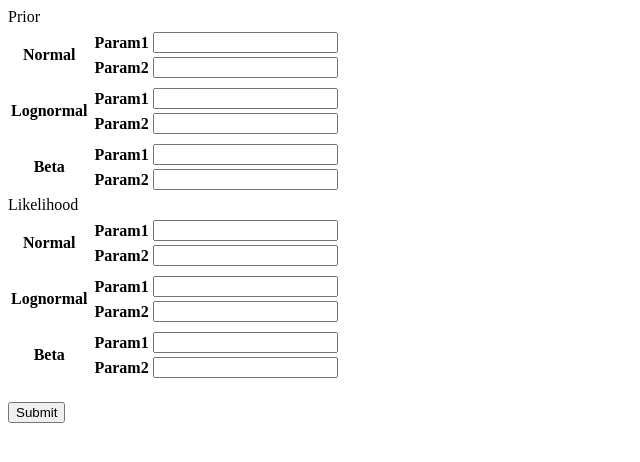
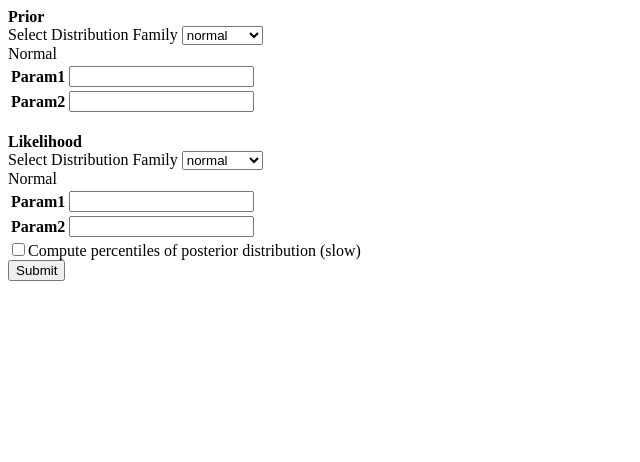
Before and after one commit to tadamcz/bayes-continuous, a Flask app: template templates/hw.html in a window 1280 px wide. Shown: the top 462 px of the page, without its empty margins (0-640 px from the left). Run offline with Flask 2, Linux system fonts and the light colour scheme; the template is opened without the code that fills it: values that come from a table or form of the project are taken from there, others are empty.

Commit message:
Drop-downs. Computing percentiles optional.
Can't get WTForm validation to work *at all* though...

```diff
--- a/main.py
+++ b/main.py
@@ -3,8 +3,8 @@ from flask import request
 
 
 from flask_wtf import FlaskForm
-from wtforms import StringField, DecimalField, FormField, SelectField
-from wtforms.validators import DataRequired
+from wtforms import StringField, DecimalField, FormField, BooleanField, SelectField
+from wtforms.validators import Regexp, NumberRange, EqualTo, DataRequired, InputRequired
 
 import bayes
 
@@ -13,9 +13,10 @@ app.secret_key = '85471922274287851509 97062761986949020795 57366896783488140597
 
 class TwoParamsForm(FlaskForm):
 	param1 = DecimalField()
-	param2 = DecimalField()
+	param2 = DecimalField(validators=[NumberRange(min=1,max=2,message='no!')])
 
 class DistrForm(FlaskForm):
+	select_distribution_family = SelectField(choices=['normal','lognormal','beta'])
 	normal = FormField(TwoParamsForm)
 	lognormal = FormField(TwoParamsForm)
 	beta = FormField(TwoParamsForm)
@@ -23,6 +24,7 @@ class DistrForm(FlaskForm):
 class DistrForm2(FlaskForm):
     prior = FormField(DistrForm)
     likelihood = FormField(DistrForm)
+    compute_percentiles = BooleanField('Compute percentiles of posterior distribution (slow)')
 
 def label_form(form):
 	'''I couldn't figure it out without this silly boilerplate'''
--- a/templates/hw.html
+++ b/templates/hw.html
@@ -1,9 +1,82 @@
+<form method="POST">
+<div><b> Prior </b></div>
+{{ form.prior.select_distribution_family.label }} {{ form.prior.select_distribution_family(onchange="display_fields_prior()") }}
+
+<div id = "prior-normal-field"> {{ form.prior.normal.label }} {{ form.prior.normal }} </div>
+
+<div id = "prior-lognormal-field"> {{ form.prior.lognormal.label }} {{ form.prior.lognormal }} </div>
+
+<div id = "prior-beta-field"> {{ form.prior.beta.label }} {{ form.prior.beta }} </div>
+
+<br>
+
+<div><b> Likelihood </b></div>
+
+{{ form.likelihood.select_distribution_family.label }} {{ form.likelihood.select_distribution_family(onchange="display_fields_likelihood()") }}
+
+<div id = "likelihood-normal-field"> {{ form.likelihood.normal.label }} {{ form.likelihood.normal }} </div>
+
+<div id = "likelihood-lognormal-field"> {{ form.likelihood.lognormal.label }} {{ form.likelihood.lognormal }} </div>
+
+<div id = "likelihood-beta-field"> {{ form.likelihood.beta.label }} {{ form.likelihood.beta }} </div>
 
 
-<form method="POST">
+{{ form.compute_percentiles }}{{ form.compute_percentiles.label }}
 
-	{{ form.prior.label }} {{ form.prior(size=20) }}
-	{{ form.likelihood.label }} {{ form.likelihood(size=20) }}
-	<br>
- 	<input type="submit">
-	</form>
+<br>
+	<input type="submit">
+</form>
+
+<script>
+function display_fields_prior() {
+  var x = document.getElementById("prior-select_distribution_family").value;
+
+  // first hide all fields
+  document.getElementById("prior-normal-field").style.display = "none" ;
+  document.getElementById("prior-lognormal-field").style.display = "none" ;
+  document.getElementById("prior-beta-field").style.display = "none" ;
+
+
+  // then display the selected field
+  if (x == "normal") {
+  document.getElementById("prior-normal-field").style.display = "block";
+  }
+
+  if (x == "lognormal") {
+  document.getElementById("prior-lognormal-field").style.display = "block";
+  }
+
+  if (x == "beta") {
+  document.getElementById("prior-beta-field").style.display = "block";
+  }
+}
+
+function display_fields_likelihood() {
+  var x = document.getElementById("likelihood-select_distribution_family").value;
+
+  // first hide all fields
+  document.getElementById("likelihood-normal-field").style.display = "none" ;
+  document.getElementById("likelihood-lognormal-field").style.display = "none" ;
+  document.getElementById("likelihood-beta-field").style.display = "none" ;
+
+
+  // then display the selected field
+  if (x == "normal") {
+  document.getElementById("likelihood-normal-field").style.display = "block";
+  }
+
+  if (x == "lognormal") {
+  document.getElementById("likelihood-lognormal-field").style.display = "block";
+  }
+
+  if (x == "beta") {
+  document.getElementById("likelihood-beta-field").style.display = "block";
+  }
+}
+
+
+// run it once at the beginning
+display_fields_prior()
+display_fields_likelihood()
+
+</script>
```
Also changed, not shown: bayes.py (+31 -25 lines), todo.txt (added, +7 -0 lines).
